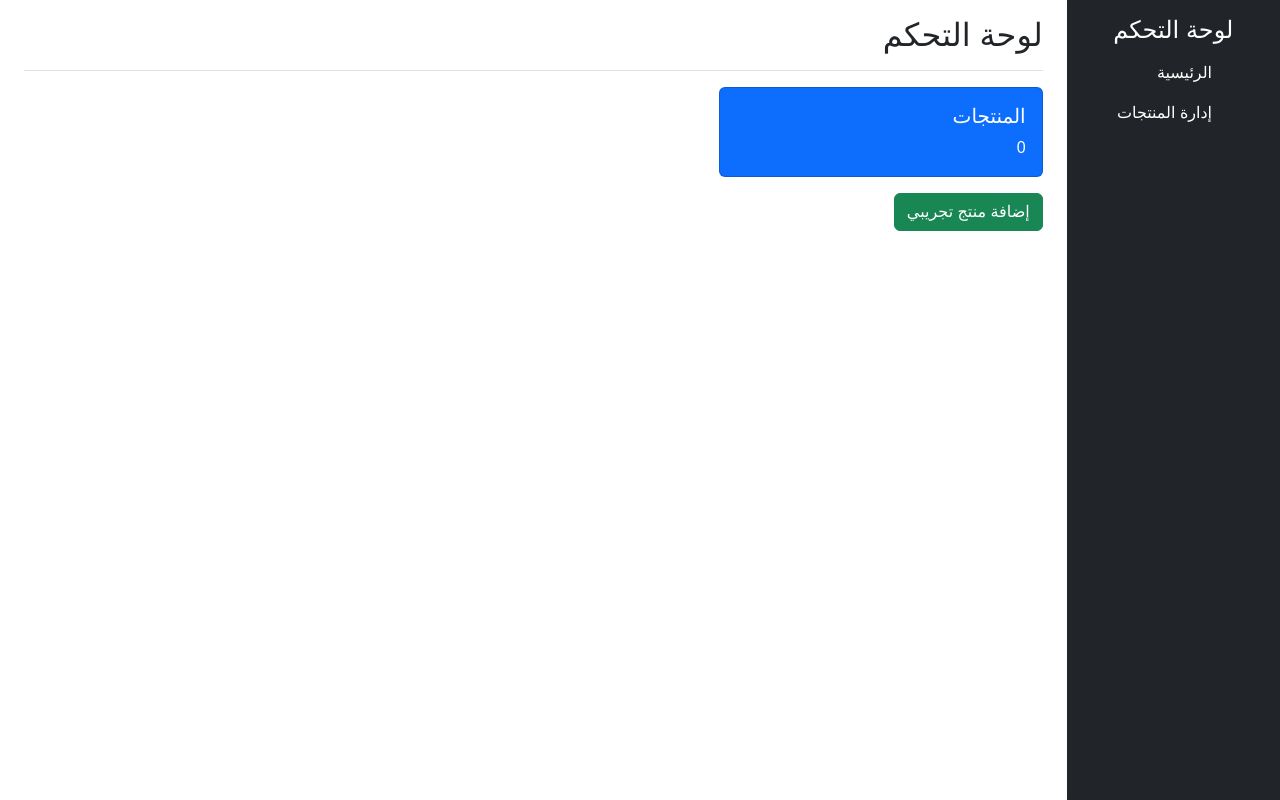
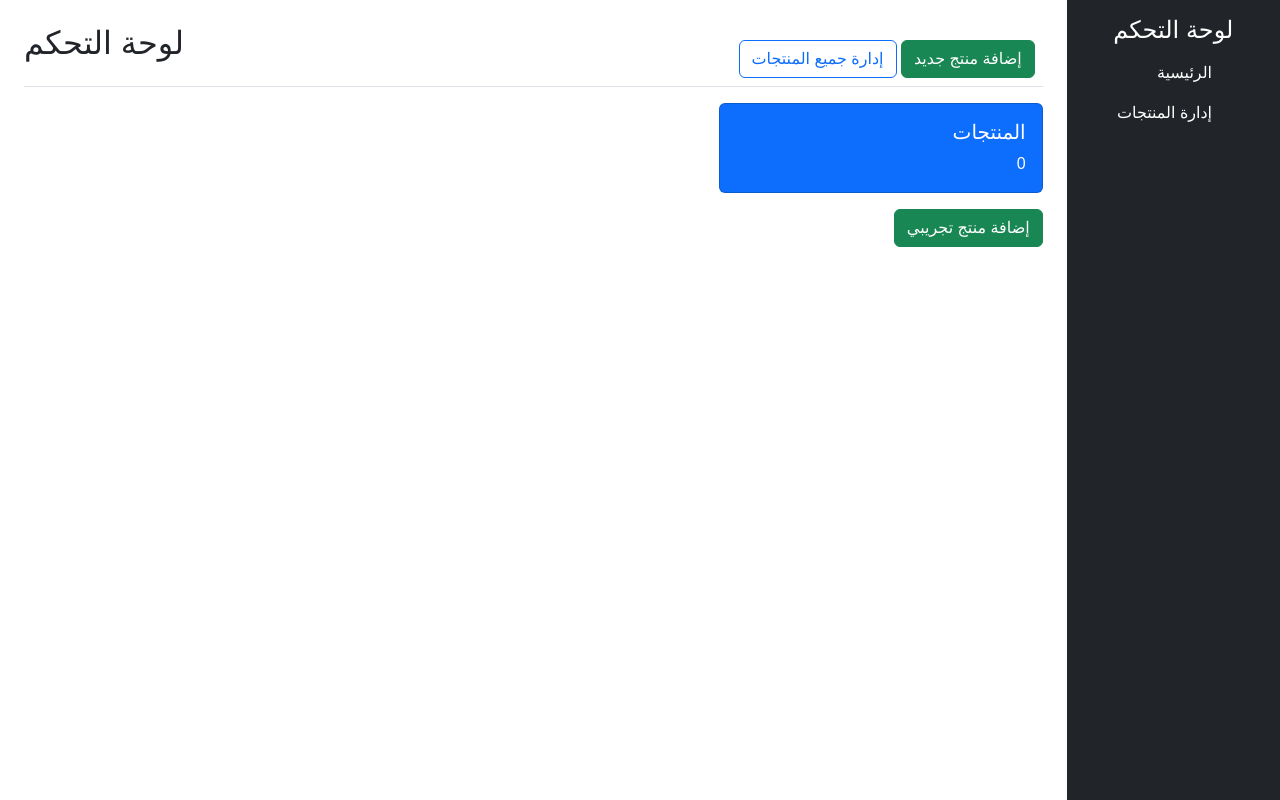
Before and after one commit to wacelalorshe/tawsel, a plain HTML site: page admin/dashboard.html in a window 1280 px wide. Drawn offline with nearby package versions, Linux system fonts and the light colour scheme; files that its build step writes are made by us from their sources; files whose address does not match are found by name.

Commit message:
Update dashboard.html

```diff
--- a/admin/dashboard.html
+++ b/admin/dashboard.html
@@ -28,6 +28,14 @@
             <!-- المحتوى الرئيسي -->
             <main class="col-md-9 ms-sm-auto col-lg-10 px-md-4">
                 <div class="d-flex justify-content-between flex-wrap flex-md-nowrap align-items-center pt-3 pb-2 mb-3 border-bottom">
+
+                <div class="row mt-4">
+    <div class="col-12">
+        <button class="btn btn-success me-2" onclick="addNewProduct()">إضافة منتج جديد</button>
+        <a href="products.html" class="btn btn-outline-primary">إدارة جميع المنتجات</a>
+    </div>
+</div>
+
                     <h2>لوحة التحكم</h2>
                 </div>
 
```
